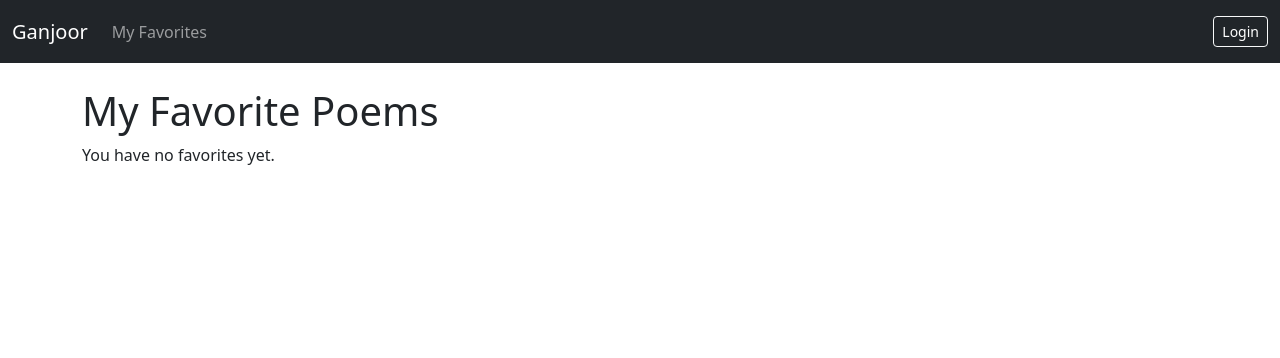
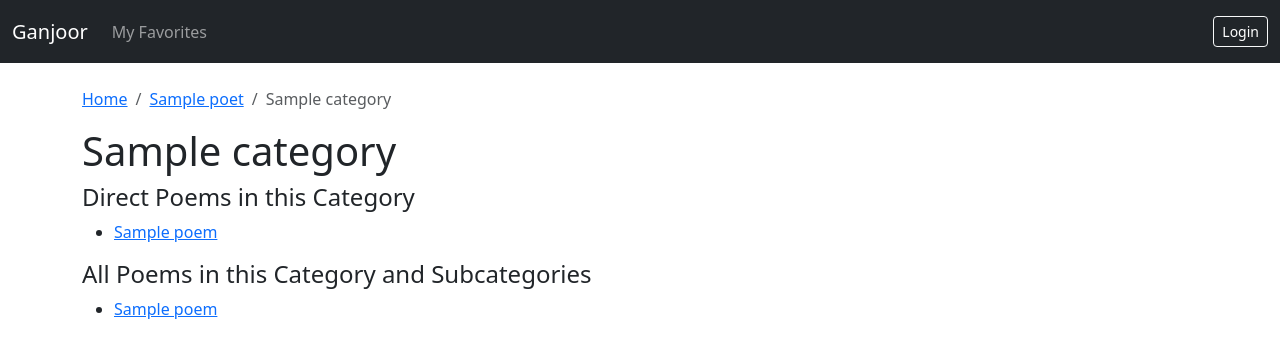
Before and after one commit to kratos47mhs/ganjoor-django, a Django app: page /category/1/ in a window 1280 px wide. Shown: the top 358 px of the page. Run offline with Django 5.2, Linux system fonts and the light colour scheme; tables that the repository leaves empty hold one stand-in row (values such as "Sample post").

Commit message:
refactor templates and views for Ganjoor application; enhance category and poem details, improve breadcrumb navigation, and update requirements

```diff
--- a/core/templates/core/category_detail.html
+++ b/core/templates/core/category_detail.html
@@ -1,16 +1,49 @@
 {% extends "core/base.html" %}
-{% block title %}Favorites - Ganjoor{% endblock %}
+{% block title %}{{ category.title }} - Ganjoor{% endblock %}
 {% block content %}
-    <h1>My Favorite Poems</h1>
-    {% if favorites %}
-        <ul class="list-group">
-            {% for fav in favorites %}
+    <nav aria-label="breadcrumb">
+        <ol class="breadcrumb">
+            <li class="breadcrumb-item"><a href="{% url 'core:home' %}">Home</a></li>
+            <li class="breadcrumb-item"><a href="{% url 'core:poet_detail' category.poet.pk %}">{{ category.poet.name }}</a></li>
+            {% for crumb in breadcrumbs %}
+                <li class="breadcrumb-item {% if forloop.last %}active{% endif %}" {% if forloop.last %}aria-current="page"{% endif %}>
+                    {% if not forloop.last %}
+                        <a href="{% url 'core:category_detail' crumb.pk %}">{{ crumb.title }}</a>
+                    {% else %}
+                        {{ crumb.title }}
+                    {% endif %}
+                </li>
+            {% endfor %}
+        </ol>
+    </nav>
+    <h1>{{ category.title }}</h1>
+
+    {% if subcategories %}
+        <h4>Subcategories</h4>
+        <ul class="list-group mb-3">
+            {% for subcat in subcategories %}
                 <li class="list-group-item">
-                    <a href="{% url 'core:poem_detail' fav.poem.pk %}">{{ fav.poem.title }}</a>
+                    <a href="{% url 'core:category_detail' subcat.pk %}">{{ subcat.title }}</a>
                 </li>
             {% endfor %}
         </ul>
-    {% else %}
-        <p>You have no favorites yet.</p>
     {% endif %}
+
+    <h4>Direct Poems in this Category</h4>
+    <ul>
+        {% for poem in poems %}
+            <li><a href="{% url 'core:poem_detail' poem.pk %}">{{ poem.title }}</a></li>
+        {% empty %}
+            <li>No direct poems in this category.</li>
+        {% endfor %}
+    </ul>
+
+    <h4>All Poems in this Category and Subcategories</h4>
+    <ul>
+        {% for poem in all_poems %}
+            <li><a href="{% url 'core:poem_detail' poem.pk %}">{{ poem.title }}</a></li>
+        {% empty %}
+            <li>No poems found in this category tree.</li>
+        {% endfor %}
+    </ul>
 {% endblock %}
--- a/core/templates/core/favorites.html
+++ b/core/templates/core/favorites.html
@@ -1,5 +1,5 @@
 {% extends "core/base.html" %}
-{% block title %}Favorites - Ganjoor{% endblock %}
+{% block title %}Favorites{% endblock %}
 {% block content %}
     <h1>My Favorite Poems</h1>
     {% if favorites %}
--- a/core/templates/core/home.html
+++ b/core/templates/core/home.html
@@ -9,7 +9,7 @@
                     <div class="card-body">
                         <h5 class="card-title">{{ poet.name }}</h5>
                         <p class="card-text">{{ poet.description|truncatewords:30 }}</p>
-                        <a href="{% url 'core:poet_detail' poet.pk %}" class="btn btn-primary btn-sm">View Poet</a>
+                        <a href="{% url 'core:poet_detail' poet.pk %}" class="btn btn-primary btn-sm">Browse</a>
                     </div>
                 </div>
             </div>
--- a/core/urls.py
+++ b/core/urls.py
@@ -1,12 +1,12 @@
 from django.urls import path
 from . import views
 
-app_name = "core"
+app_name = "core"  # <--- This is important!
 
 urlpatterns = [
     path("", views.home, name="home"),
     path("poet/<int:pk>/", views.poet_detail, name="poet_detail"),
     path("category/<int:pk>/", views.category_detail, name="category_detail"),
     path("poem/<int:pk>/", views.poem_detail, name="poem_detail"),
-    path("favorites/", views.favorites, name="favorites"),
+    path("favorites/", views.favorites, name="favorites"),  # <--- This line must be here!
 ]
--- a/core/views.py
+++ b/core/views.py
@@ -1,73 +1,162 @@
+from django.contrib.auth.decorators import login_required
 from django.shortcuts import get_object_or_404, render
 from rest_framework import permissions, viewsets
 
-from . import serializers
+from .models import (
+    GanjoorAudioSync,
+    GanjoorCategory,
+    GanjoorFavorite,
+    GanjoorPoem,
+    GanjoorPoemAudio,
+    GanjoorPoet,
+    GanjoorVerse,
+    UserSetting,
+)
+from .serializers import (
+    GanjoorAudioSyncSerializer,
+    GanjoorCategorySerializer,
+    GanjoorFavoriteSerializer,
+    GanjoorPoemAudioSerializer,
+    GanjoorPoemSerializer,
+    GanjoorPoetSerializer,
+    GanjoorVerseSerializer,
+    UserSettingSerializer,
+)
 
 
-# API endpoints
+def home(request):
+    poets = GanjoorPoet.objects.all()
+    return render(request, "core/home.html", {"poets": poets})
+
+
+def poet_detail(request, pk):
+    poet = get_object_or_404(GanjoorPoet, pk=pk)
+    categories = poet.categories.filter(parent=None)
+    poems = GanjoorPoem.objects.filter(category__poet=poet)
+    return render(
+        request,
+        "core/poet_detail.html",
+        {
+            "poet": poet,
+            "categories": categories,
+            "poems": poems,
+        },
+    )
+
+
+def category_detail(request, pk):
+    category = get_object_or_404(GanjoorCategory, pk=pk)
+    poems = category.poems.all()
+    subcategories = category.children.all()
+
+    # Safe breadcrumbs
+    breadcrumbs = []
+    cat = category
+    while cat:
+        breadcrumbs.insert(0, cat)
+        if cat.parent_id is None:
+            break
+        try:
+            cat = GanjoorCategory.objects.get(pk=cat.parent_id)
+        except GanjoorCategory.DoesNotExist:
+            break
+
+    # Recursively collect all poems in subcategories
+    def get_all_poems(cat):
+        poems = list(cat.poems.all())
+        for subcat in cat.children.all():
+            poems += get_all_poems(subcat)
+        return poems
+
+    all_poems = get_all_poems(category)
+
+    return render(
+        request,
+        "core/category_detail.html",
+        {
+            "category": category,
+            "poems": poems,
+            "all_poems": all_poems,
+            "subcategories": subcategories,
+            "breadcrumbs": breadcrumbs,
+        },
+    )
+
+
+def poem_detail(request, pk):
+    poem = get_object_or_404(GanjoorPoem, pk=pk)
+    verses = poem.verses.all()
+    breadcrumbs = []
+    cat = poem.category
+    while cat:
+        breadcrumbs.insert(0, cat)
+        if cat.parent_id is None:
+            break
+        # fetch parent by id, or break if not found
+        try:
+            cat = GanjoorCategory.objects.get(pk=cat.parent_id)
+        except GanjoorCategory.DoesNotExist:
+            break
+    return render(
+        request,
+        "core/poem_detail.html",
+        {
+            "poem": poem,
+            "verses": verses,
+            "breadcrumbs": breadcrumbs,
+        },
+    )
+
+
 class GanjoorPoetViewSet(viewsets.ModelViewSet):
-    queryset = serializers.GanjoorPoet.objects.all()
-    serializer_class = serializers.GanjoorPoetSerializer
+    queryset = GanjoorPoet.objects.all()
+    serializer_class = GanjoorPoetSerializer
     permission_classes = [permissions.IsAuthenticatedOrReadOnly]
 
+
 class GanjoorCategoryViewSet(viewsets.ModelViewSet):
-    queryset = serializers.GanjoorCategory.objects.all()
-    serializer_class = serializers.GanjoorCategorySerializer
+    queryset = GanjoorCategory.objects.all()
+    serializer_class = GanjoorCategorySerializer
     permission_classes = [permissions.IsAuthenticatedOrReadOnly]
 
+
 class GanjoorPoemViewSet(viewsets.ModelViewSet):
-    queryset = serializers.GanjoorPoem.objects.all()
-    serializer_class = serializers.GanjoorPoemSerializer
+    queryset = GanjoorPoem.objects.all()
+    serializer_class = GanjoorPoemSerializer
     permission_classes = [permissions.IsAuthenticatedOrReadOnly]
 
+
+class GanjoorVerseViewSet(viewsets.ModelViewSet):
+    queryset = GanjoorVerse.objects.all()
+    serializer_class = GanjoorVerseSerializer
+    permission_classes = [permissions.IsAuthenticatedOrReadOnly]
+
+
 class GanjoorFavoriteViewSet(viewsets.ModelViewSet):
-    queryset = serializers.GanjoorFavorite.objects.all()
-    serializer_class = serializers.GanjoorFavoriteSerializer
+    queryset = GanjoorFavorite.objects.all()
+    serializer_class = GanjoorFavoriteSerializer
     permission_classes = [permissions.IsAuthenticated]
 
-class GanjoorVerseViewSet(viewsets.ModelViewSet):
-    queryset = serializers.GanjoorVerse.objects.all()
-    serializer_class = serializers.GanjoorVerseSerializer
+
+class GanjoorPoemAudioViewSet(viewsets.ModelViewSet):
+    queryset = GanjoorPoemAudio.objects.all()
+    serializer_class = GanjoorPoemAudioSerializer
     permission_classes = [permissions.IsAuthenticatedOrReadOnly]
 
-class GanjoorPoemAudioViewSet(viewsets.ModelViewSet):
-    queryset = serializers.GanjoorPoemAudio.objects.all()
-    serializer_class = serializers.GanjoorPoemAudioSerializer
+
+class GanjoorAudioSyncViewSet(viewsets.ModelViewSet):
+    queryset = GanjoorAudioSync.objects.all()
+    serializer_class = GanjoorAudioSyncSerializer
     permission_classes = [permissions.IsAuthenticatedOrReadOnly]
 
-class GanjoorAudioSyncViewSet(viewsets.ModelViewSet):
-    queryset = serializers.GanjoorAudioSync.objects.all()
-    serializer_class = serializers.GanjoorAudioSyncSerializer
-    permission_classes = [permissions.IsAuthenticatedOrReadOnly]
 
 class UserSettingViewSet(viewsets.ModelViewSet):
-    queryset = serializers.UserSetting.objects.all()
-    serializer_class = serializers.UserSettingSerializer
+    queryset = UserSetting.objects.all()
+    serializer_class = UserSettingSerializer
     permission_classes = [permissions.IsAuthenticated]
 
-# Web frontend views
-def home(request):
-    poets = serializers.GanjoorPoet.objects.all()
-    return render(request, "core/home.html", {"poets": poets})
 
-def poet_detail(request, pk):
-    poet = get_object_or_404(serializers.GanjoorPoet, pk=pk)
-    categories = poet.categories.all()
-    return render(request, "core/poet_detail.html", {"poet": poet, "categories": categories})
-
-def category_detail(request, pk):
-    category = get_object_or_404(serializers.GanjoorCategory, pk=pk)
-    poems = category.poems.all()
-    return render(request, "core/category_detail.html", {"category": category, "poems": poems})
-
-def poem_detail(request, pk):
-    poem = get_object_or_404(serializers.GanjoorPoem, pk=pk)
-    verses = poem.verses.all()
-    return render(request, "core/poem_detail.html", {"poem": poem, "verses": verses})
-
+@login_required
 def favorites(request):
-    if request.user.is_authenticated:
-        favs = request.user.ganjoor_favorites.select_related('poem').all()
-    else:
-        favs = []
+    favs = request.user.ganjoor_favorites.select_related("poem").all()
     return render(request, "core/favorites.html", {"favorites": favs})
```
Also changed, not shown: core/api_urls.py (+2 -10 lines), core/templates/core/poem_detail.html (+11 -9 lines), core/templates/core/poet_detail.html (+9 -1 lines), requirements.txt (+29 -0 lines).
